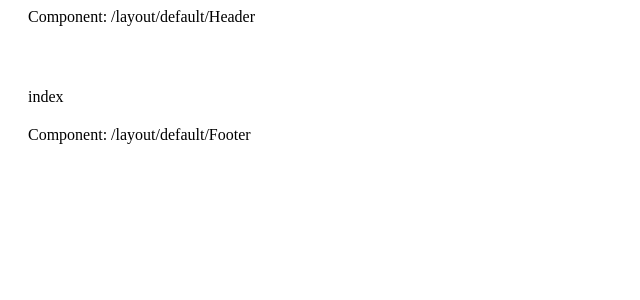
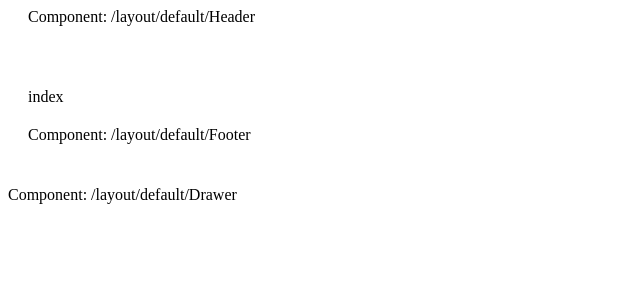
Before and after one commit to devmini1203/dev-mini-portfolio, a Nuxt app: page / in a window 1280 px wide. Shown: the top 300 px of the page, without its empty margins (0-640 px from the left). Built offline with nearby package versions, Linux system fonts and the light colour scheme.

Commit message:
Design: Drawer 컴포넌트 default Layout 추가

```diff
--- a/layouts/default.vue
+++ b/layouts/default.vue
@@ -17,6 +17,8 @@ import Drawer from '@/components/layout/default/Drawer.vue';
         <Footer />
       </el-footer>
     </el-container>
+
+    <Drawer />
   </div>
 </template>
 
```
